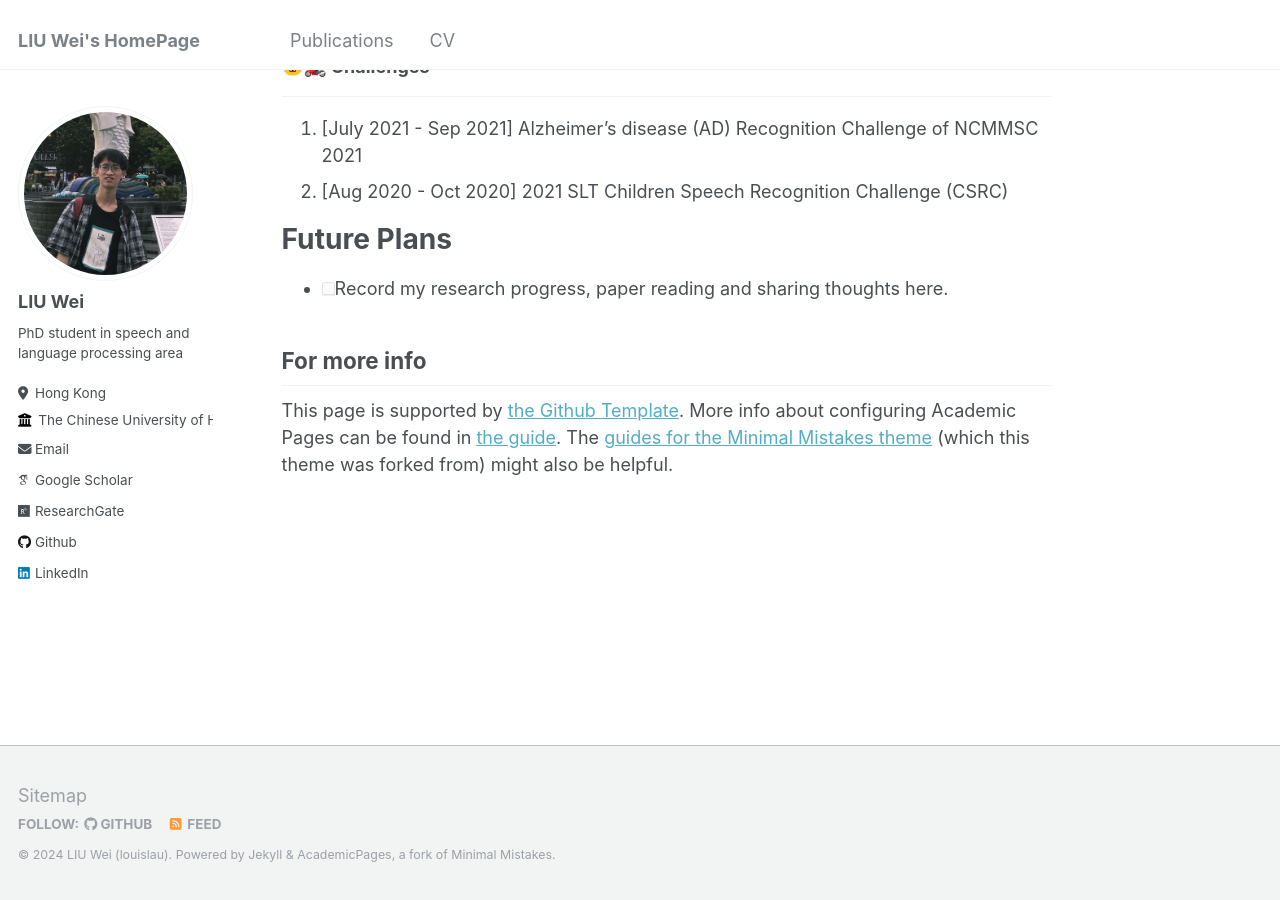
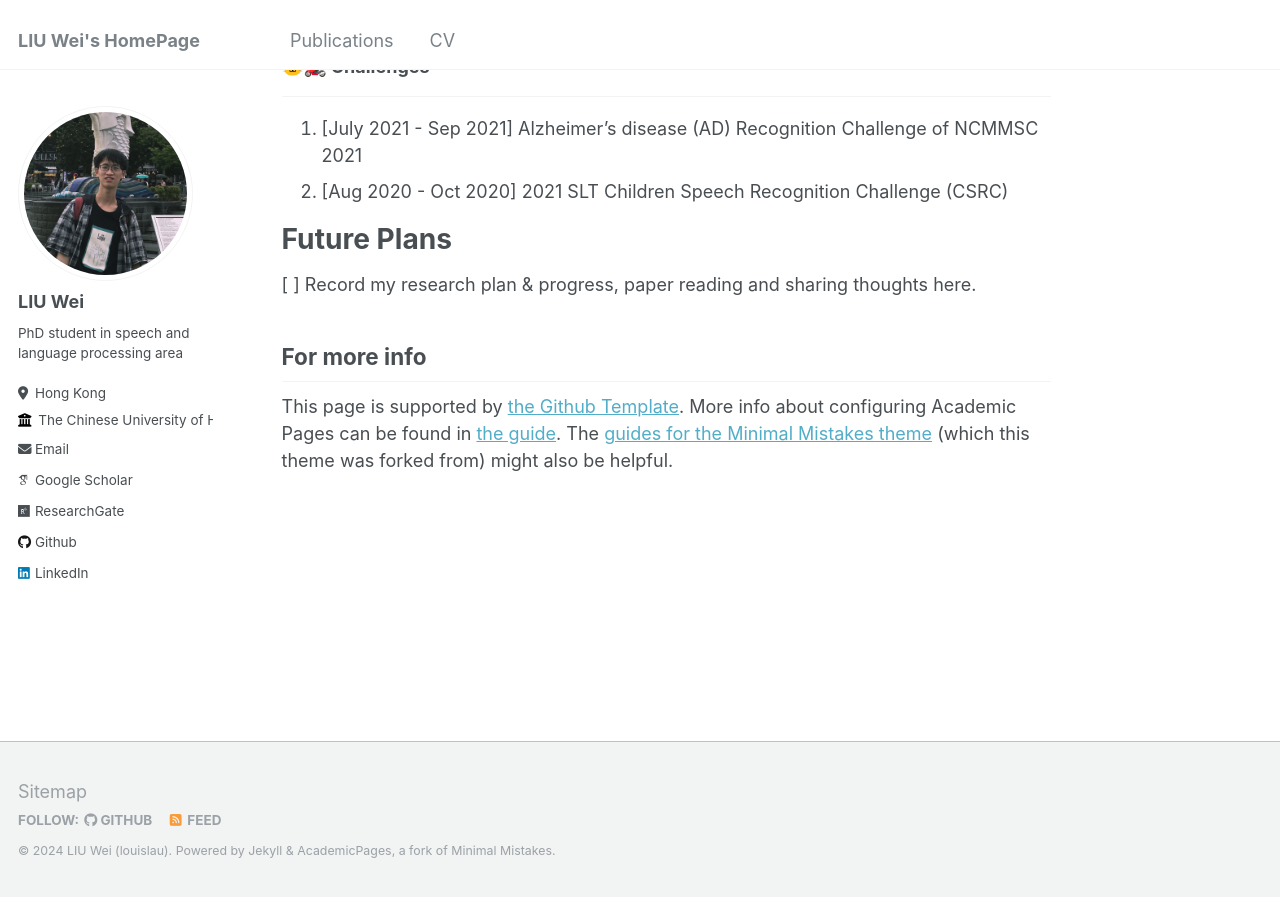
Before and after one commit to louislau1129/louislau1129.github.io, a Jekyll site: the page built from _pages/about.md, in a window 1280 px wide and 900 px high, scrolled down 907 px. Built offline with Jekyll 4.4.1, drawn with Linux system fonts in a browser that asks for light colours; some web fonts are replaced.

Commit message:
Update about.md

```diff
--- a/_pages/about.md
+++ b/_pages/about.md
@@ -30,7 +30,7 @@ Selected Experiences
 
 Future Plans
 ======
-- [ ] Record my research progress, paper reading and sharing thoughts here.
+[ ]  Record my research plan & progress, paper reading and sharing thoughts here.
 
 
 For more info
```
